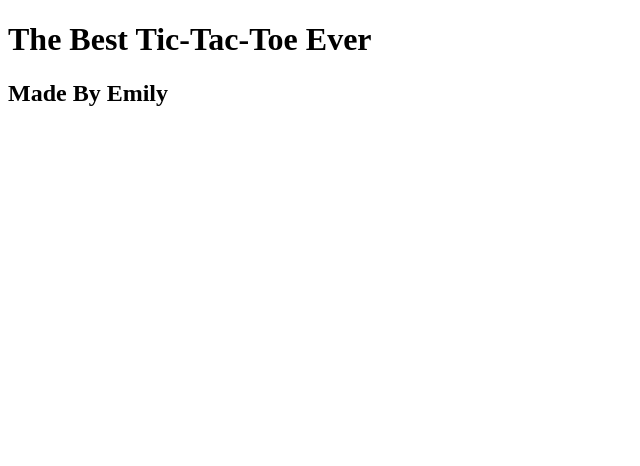
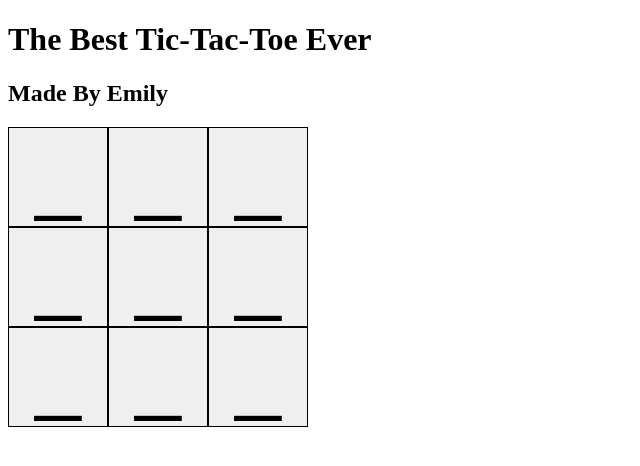
Before and after one commit to CodingItWrong/emily-tictactoe, a Vue app: page / in a window 1280 px wide. Shown: the top 466 px of the page, without its empty margins (0-640 px from the left). Built offline with nearby package versions, Linux system fonts and the light colour scheme.

Commit message:
Get interactivity working on squares

```diff
--- a/src/App.vue
+++ b/src/App.vue
@@ -2,12 +2,33 @@
   <div>
     <h1>The Best Tic-Tac-Toe Ever</h1>
     <h2>Made By Emily</h2>
+
+    <div>
+      <Square />
+      <Square />
+      <Square />
+    </div>
+
+    <div>
+      <Square />
+      <Square />
+      <Square />
+    </div>
+
+    <div>
+      <Square />
+      <Square />
+      <Square />
+    </div>
   </div>
 </template>
 
 <script>
+import Square from './components/Square'
+
 export default {
   name: 'app',
+  components: { Square },
 }
 </script>
 
--- /dev/null
+++ b/src/components/Square.vue
@@ -0,0 +1,37 @@
+<template>
+  <button class="square" @click="cycleShape">{{ this.shape }}</button>
+</template>
+
+<script>
+const shapes = ['_', 'X', 'O']
+
+export default {
+  name: 'Square',
+  data() {
+    return {
+      shapeIndex: 0,
+    }
+  },
+  computed: {
+    shape() {
+      return shapes[this.shapeIndex]
+    },
+  },
+  methods: {
+    cycleShape() {
+      this.shapeIndex = (this.shapeIndex + 1) % 3
+    },
+  },
+}
+</script>
+
+<style scoped>
+.square {
+  display: inline-block;
+  width: 100px;
+  height: 100px;
+  border: solid 1px black;
+  font-size: 82px;
+  text-align: center;
+}
+</style>
```
